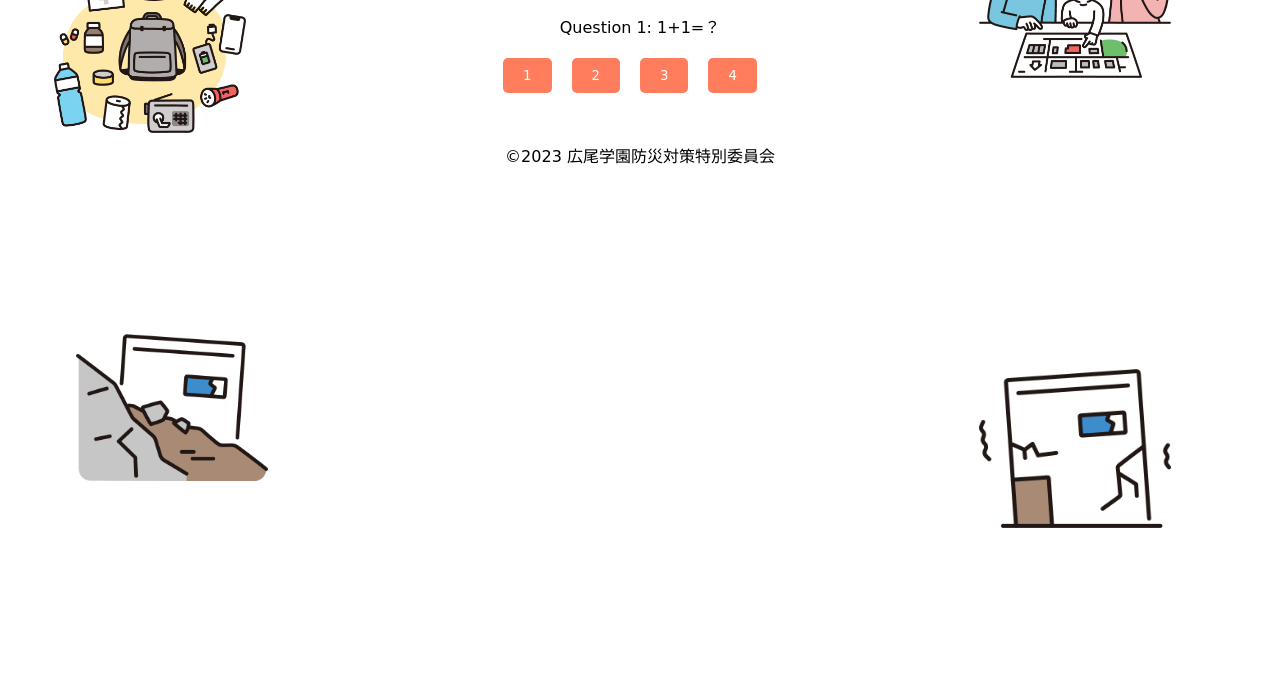
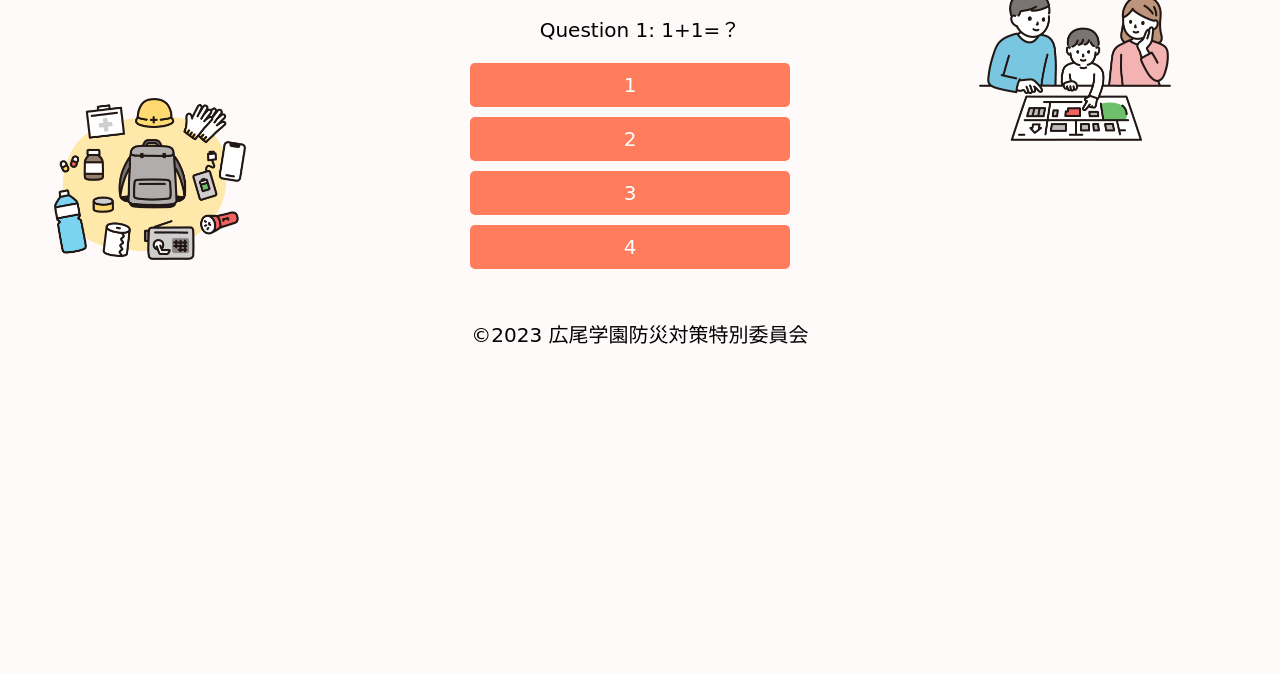
Before and after one commit to Kamerito/2023keyaki-bousai, a plain HTML site: page 1kyu.html in a window 1280 px wide. Shown: the part 126-800 px from the top of the page. Drawn offline with Linux system fonts and the light colour scheme; a web font is replaced by a local one.

Commit message:
Update 1kyu.css

```diff
--- a/1kyu.css
+++ b/1kyu.css
@@ -6,8 +6,9 @@ body {
   background-size: 15%;
   background-repeat: no-repeat;
   text-align: center;
-  background-color: white;
+  background-color:  #fffafa;
   font-family: 'Klee One', cursive;
+  font-size:20px;
 }
 
 .container {
@@ -28,6 +29,7 @@ h1 {
 }
 
 .options button {
+  width: 25vw;
   background-color: #ff7c5c;
   color: white;
   padding: 10px 20px;
@@ -37,6 +39,7 @@ h1 {
   margin-right: 20px;
   cursor: pointer;
   font-family: 'Klee One', cursive;
+  font-size: 20px;
 }
 
 .options button:hover {
```
